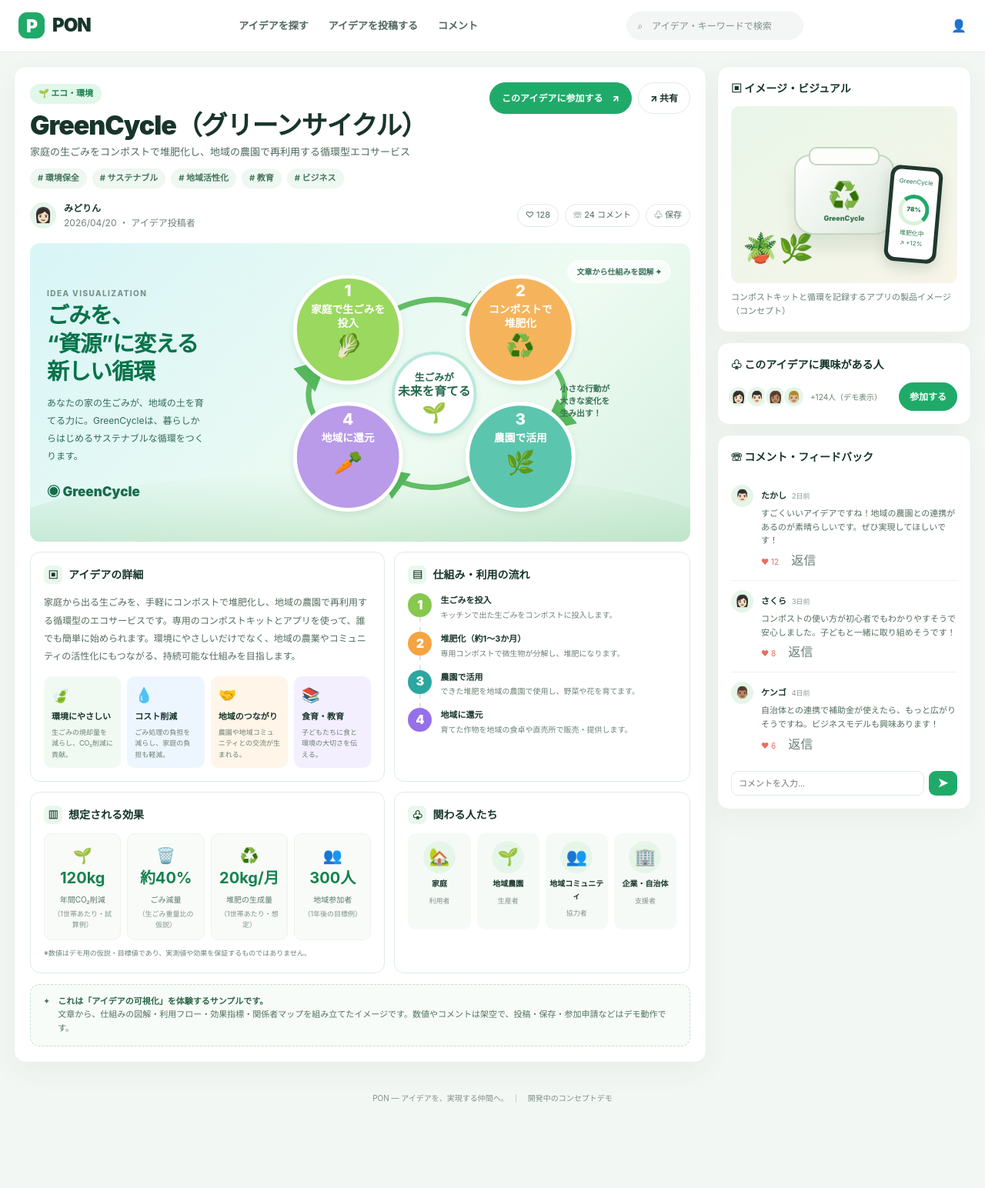
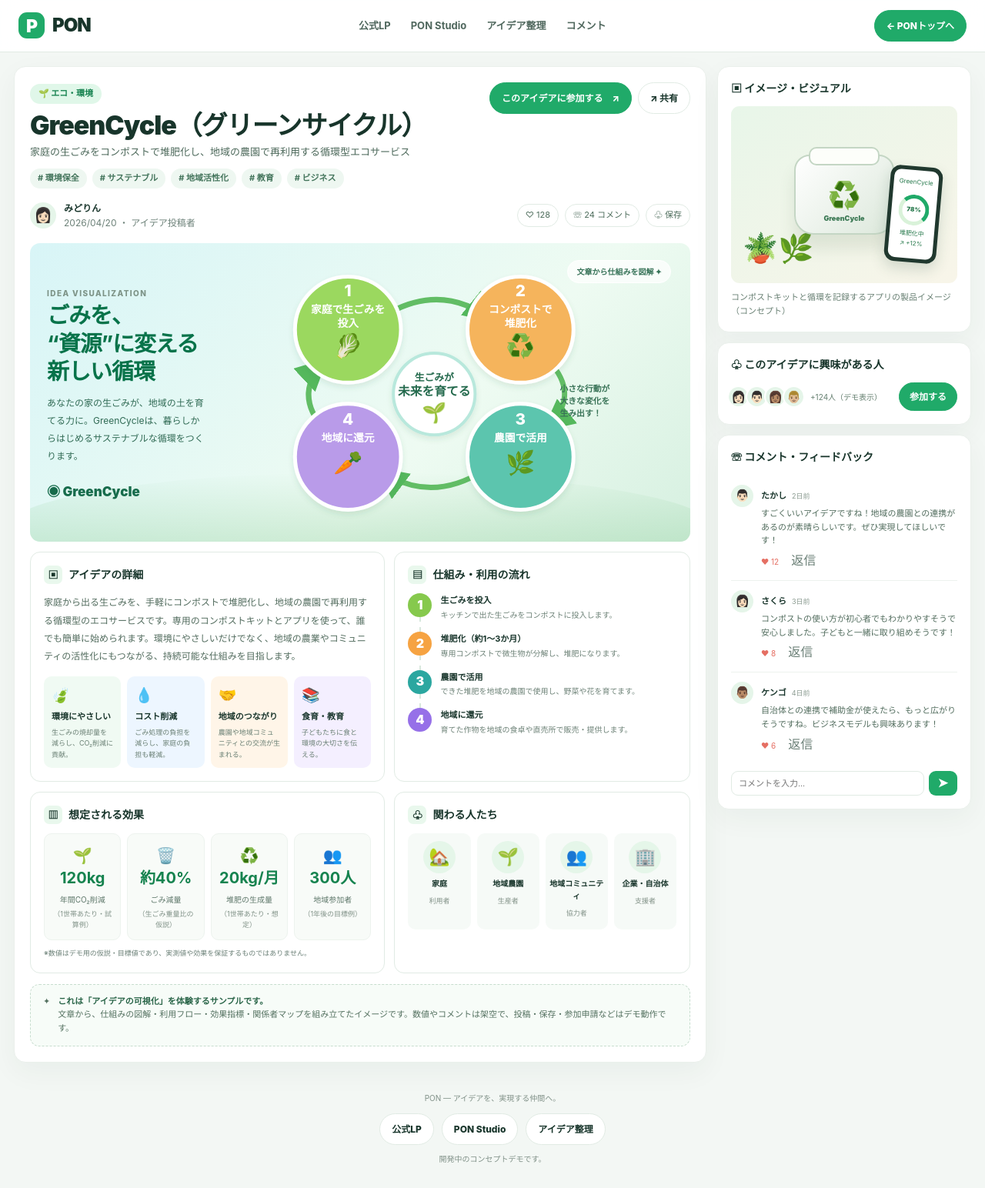
Before and after one commit to hs9cghkmpw-alt/idea, a plain HTML site: page site/prototype/pon-experience.html in a window 1280 px wide. Shown: the whole page at 77% size. Before the commit the page ends 1455 px from the top, so only its background shows below. Drawn offline with Linux system fonts and the light colour scheme.

Commit message:
feat(pon): connect demo navigation

```diff
--- a/site/prototype/pon-experience.html
+++ b/site/prototype/pon-experience.html
@@ -11,7 +11,7 @@
 </style>
 </head>
 <body>
-<header class="top"><a class="brand" href="../index.html"><span class="mark">P</span>PON</a><nav class="nav"><a href="#idea">アイデアを探す</a><a href="#idea">アイデアを投稿する</a><a href="#comments">コメント</a></nav><div class="search">⌕　アイデア・キーワードで検索</div><span aria-label="プロフィール">👤</span></header>
+<header class="top"><a class="brand" href="../index.html" aria-label="PONトップへ"><span class="mark">P</span>PON</a><nav class="nav" aria-label="PONのページ"><a href="../index.html">公式LP</a><a href="visual-builder.html">PON Studio</a><a href="index.html">アイデア整理</a><a href="#comments">コメント</a></nav><a class="btn primary" style="white-space:nowrap" href="../index.html">← PONトップへ</a></header>
 <div class="page">
 <main class="main" id="idea">
 <div class="intro"><div><span class="tag">🌱 エコ・環境</span><div class="h1">GreenCycle（グリーンサイクル）</div><p class="subtitle">家庭の生ごみをコンポストで堆肥化し、地域の農園で再利用する循環型エコサービス</p><div class="tags"><span># 環境保全</span><span># サステナブル</span><span># 地域活性化</span><span># 教育</span><span># ビジネス</span></div></div><div class="actions"><button class="btn primary" data-action="join">このアイデアに参加する　↗</button><button class="btn" data-action="share">↗ 共有</button></div></div>
@@ -32,7 +32,7 @@
 <aside class="side"><section class="sidecard"><h3>▣ イメージ・ビジュアル</h3><div class="product-visual"><div class="garden">🪴🌿</div><div class="machine">♻️</div><div class="phone"><div class="phonein">GreenCycle<div class="gauge">78%</div>堆肥化中<br>↗ +12%</div></div></div><p class="sidecaption">コンポストキットと循環を記録するアプリの製品イメージ（コンセプト）</p></section>
 <section class="sidecard"><h3>♧ このアイデアに興味がある人</h3><div class="people"><div class="faces"><span>👩🏻</span><span>👨🏻</span><span>👩🏽</span><span>👨🏼</span></div><small>+124人（デモ表示）</small><button class="btn primary" data-action="join">参加する</button></div></section>
 <section class="sidecard" id="comments"><h3>☏ コメント・フィードバック</h3><div id="commentList"><div class="comment"><span class="avatar">👨🏻</span><div><b>たかし</b><time>2日前</time><p>すごくいいアイデアですね！地域の農園との連携があるのが素晴らしいです。ぜひ実現してほしいです！</p><span class="heart">♥ 12</span>　<span class="muted">返信</span></div></div><div class="comment"><span class="avatar">👩🏻</span><div><b>さくら</b><time>3日前</time><p>コンポストの使い方が初心者でもわかりやすそうで安心しました。子どもと一緒に取り組めそうです！</p><span class="heart">♥ 8</span>　<span class="muted">返信</span></div></div><div class="comment"><span class="avatar">👨🏽</span><div><b>ケンゴ</b><time>4日前</time><p>自治体との連携で補助金が使えたら、もっと広がりそうですね。ビジネスモデルも興味あります！</p><span class="heart">♥ 6</span>　<span class="muted">返信</span></div></div></div><form class="commentform" id="commentForm"><input id="commentInput" placeholder="コメントを入力..." aria-label="コメントを入力"><button type="submit" aria-label="コメントを追加">➤</button></form></section></aside>
-</div><footer class="footer">PON — アイデアを、実現する仲間へ。　｜　開発中のコンセプトデモ</footer><div class="toast" id="toast" role="status" aria-live="polite"></div>
+</div><footer class="footer">PON — アイデアを、実現する仲間へ。<div style="display:flex;justify-content:center;flex-wrap:wrap;gap:10px;margin-top:12px"><a class="btn" href="../index.html">公式LP</a><a class="btn" href="visual-builder.html">PON Studio</a><a class="btn" href="index.html">アイデア整理</a></div><p>開発中のコンセプトデモです。</p></footer><div class="toast" id="toast" role="status" aria-live="polite"></div>
 <script>
 const toast=document.getElementById('toast');let timer;function notify(t){toast.textContent=t;toast.classList.add('show');clearTimeout(timer);timer=setTimeout(()=>toast.classList.remove('show'),2400)}
 document.querySelectorAll('[data-action]').forEach(b=>b.addEventListener('click',()=>{const a=b.dataset.action;if(a==='like'){const n=document.getElementById('likes');n.textContent=Number(n.textContent)+1;b.style.background='#e7f8ed';notify('いいねをデモに反映しました')}else if(a==='save'){b.textContent=b.textContent.includes('保存済み')?'♧ 保存':'✓ 保存済み';notify('保存状態をデモ表示しました')}else if(a==='share'){if(navigator.clipboard){navigator.clipboard.writeText(location.href).then(()=>notify('このデモのURLをコピーしました')).catch(()=>notify('共有機能はデモ表示です'))}else notify('共有機能はデモ表示です')}else if(a==='comments'){document.getElementById('comments').scrollIntoView({behavior:'smooth'})}else notify('参加申請はデモです。実際のマッチング機能は未実装です')}));
```
